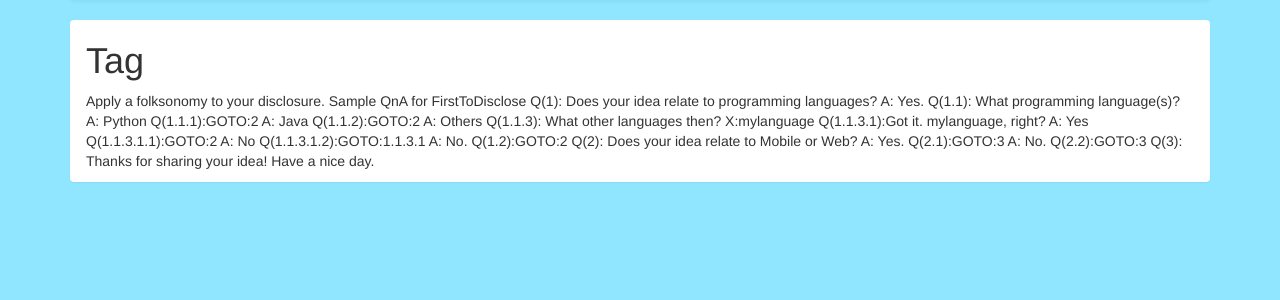
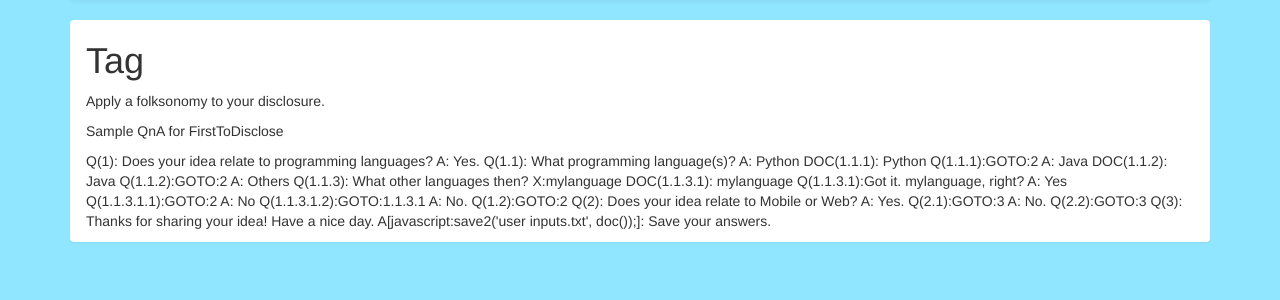
Before and after one commit to FirstToDisclose/CodeAcrossBoston, a Django app: page /tag/ in a window 1280 px wide. Shown: the part 62-362 px from the top of the page. Run offline with Django 3.2, Linux system fonts and the light colour scheme; some libraries are stand-ins or nearby versions.

Commit message:
updated tag page for tonight
added function:
save user inputs into a file

```diff
--- a/firsttodisclose/disclosures/templates/tag.html
+++ b/firsttodisclose/disclosures/templates/tag.html
@@ -7,19 +7,25 @@
 <h1>Tag</h1>
 
 <p>Apply a folksonomy to your disclosure.
+</p>
 
-Sample QnA for FirstToDisclose
+<p>Sample QnA for FirstToDisclose </p>
+
+<p>
 
 Q(1): Does your idea relate to programming languages?
 A: Yes.
 	Q(1.1): What programming language(s)?
 	A: Python
+		DOC(1.1.1): Python
 		Q(1.1.1):GOTO:2
 	A: Java
+		DOC(1.1.2): Java
 		Q(1.1.2):GOTO:2
 	A: Others
 		Q(1.1.3): What other languages then?
 		X:mylanguage
+			DOC(1.1.3.1): <x>mylanguage</x>
 			Q(1.1.3.1):Got it. <x>mylanguage</x>, right?
 			A: Yes
 				Q(1.1.3.1.1):GOTO:2
@@ -35,6 +41,7 @@ A: No.
 
 Q(3): Thanks for sharing your idea! Have a nice day.
 
+A[javascript:save2('user inputs.txt', doc());]: Save your answers.
 
 </p>
 
```
